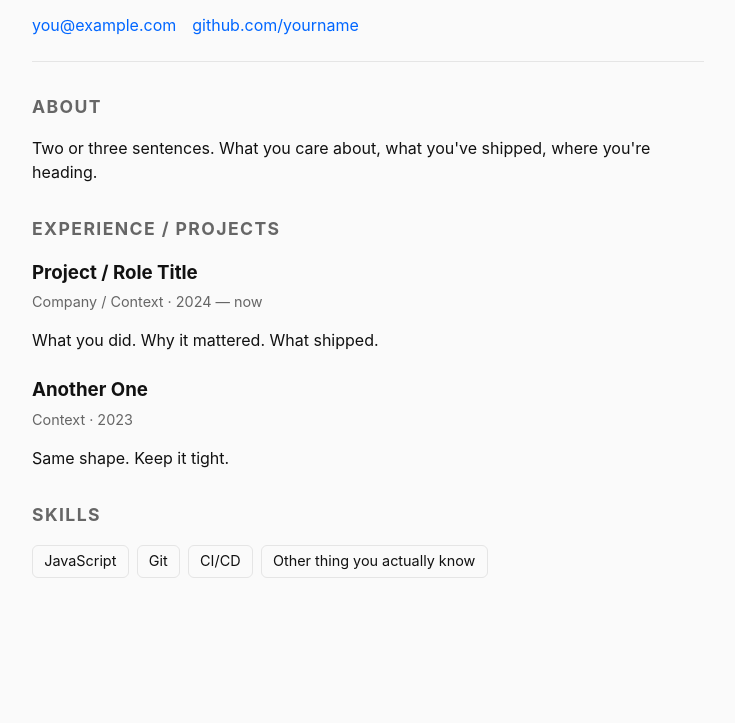
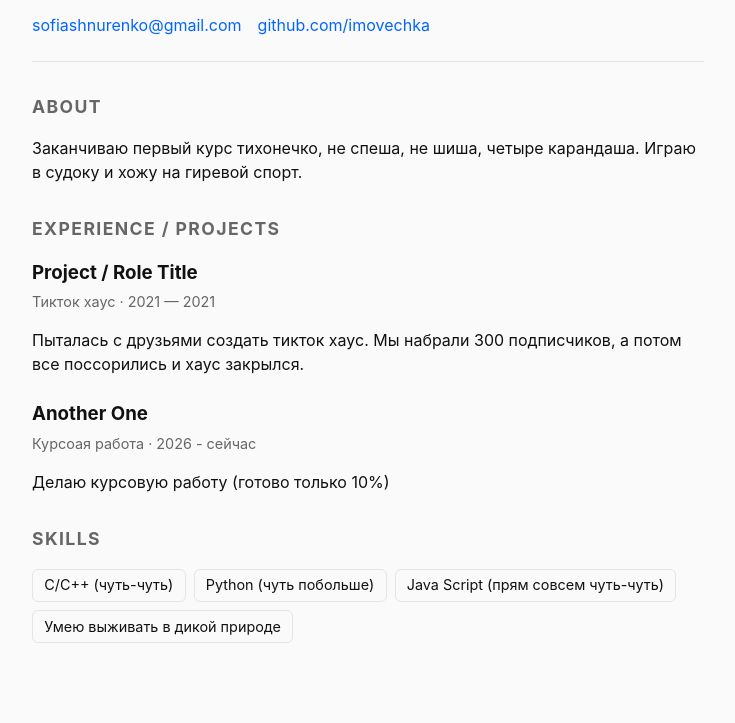
Before and after one commit to imovechka/sh_lab6, a website built with Vite: page index.html in a window 1280 px wide. Shown: the part 133-856 px from the top of the page, without its empty margins (272-1007 px from the left). Before the commit the page ends 800 px from the top, so only its background shows below. Built offline with nearby package versions, Linux system fonts and the light colour scheme.

Commit message:
Update index.html

```diff
--- a/index.html
+++ b/index.html
@@ -3,19 +3,19 @@
   <head>
     <meta charset="UTF-8" />
     <meta name="viewport" content="width=device-width, initial-scale=1.0" />
-    <title>CV — Your Name</title>
+    <title>CV — Шнуренко София</title>
     <link rel="stylesheet" href="./style.css" />
   </head>
   <body>
     <main class="cv">
       <header class="cv__header">
-        <h1>Your Name</h1>
+        <h1>Шнуренко София</h1>
         <p class="cv__tagline">
-          One-line summary. Who you are, what you do, what you want next.
+          Я студентик первокурсник матобесик, 18 годиков.
         </p>
         <ul class="cv__contacts">
-          <li><a href="mailto:you@example.com">you@example.com</a></li>
-          <li><a href="https://github.com/yourname">github.com/yourname</a></li>
+          <li><a href="mailto:sofiashnurenko@gmail.com">sofiashnurenko@gmail.com</a></li>
+          <li><a href="https://github.com/imovechka">github.com/imovechka</a></li>
         </ul>
 
         <!-- TODO: твой нестандартный элемент.
@@ -28,8 +28,7 @@
       <section>
         <h2>About</h2>
         <p>
-          Two or three sentences. What you care about, what you've shipped,
-          where you're heading.
+          Заканчиваю первый курс тихонечко, не спеша, не шиша, четыре карандаша. Играю в судоку и хожу на гиревой спорт.
         </p>
       </section>
 
@@ -37,23 +36,23 @@
         <h2>Experience / Projects</h2>
         <article>
           <h3>Project / Role Title</h3>
-          <p class="cv__meta">Company / Context · 2024 — now</p>
-          <p>What you did. Why it mattered. What shipped.</p>
+          <p class="cv__meta">Тикток хаус · 2021 — 2021</p>
+          <p>Пыталась с друзьями создать тикток хаус. Мы набрали 300 подписчиков, а потом все поссорились и хаус закрылся.</p>
         </article>
         <article>
           <h3>Another One</h3>
-          <p class="cv__meta">Context · 2023</p>
-          <p>Same shape. Keep it tight.</p>
+          <p class="cv__meta">Курсоая работа · 2026 - сейчас</p>
+          <p>Делаю курсовую работу (готово только 10%)</p>
         </article>
       </section>
 
       <section>
         <h2>Skills</h2>
         <ul class="cv__skills">
-          <li>JavaScript</li>
-          <li>Git</li>
-          <li>CI/CD</li>
-          <li>Other thing you actually know</li>
+          <li>C/C++ (чуть-чуть)</li>
+          <li>Python (чуть побольше)</li>
+          <li>Java Script (прям совсем чуть-чуть)</li>
+          <li>Умею выживать в дикой природе</li>
         </ul>
       </section>
     </main>
```
